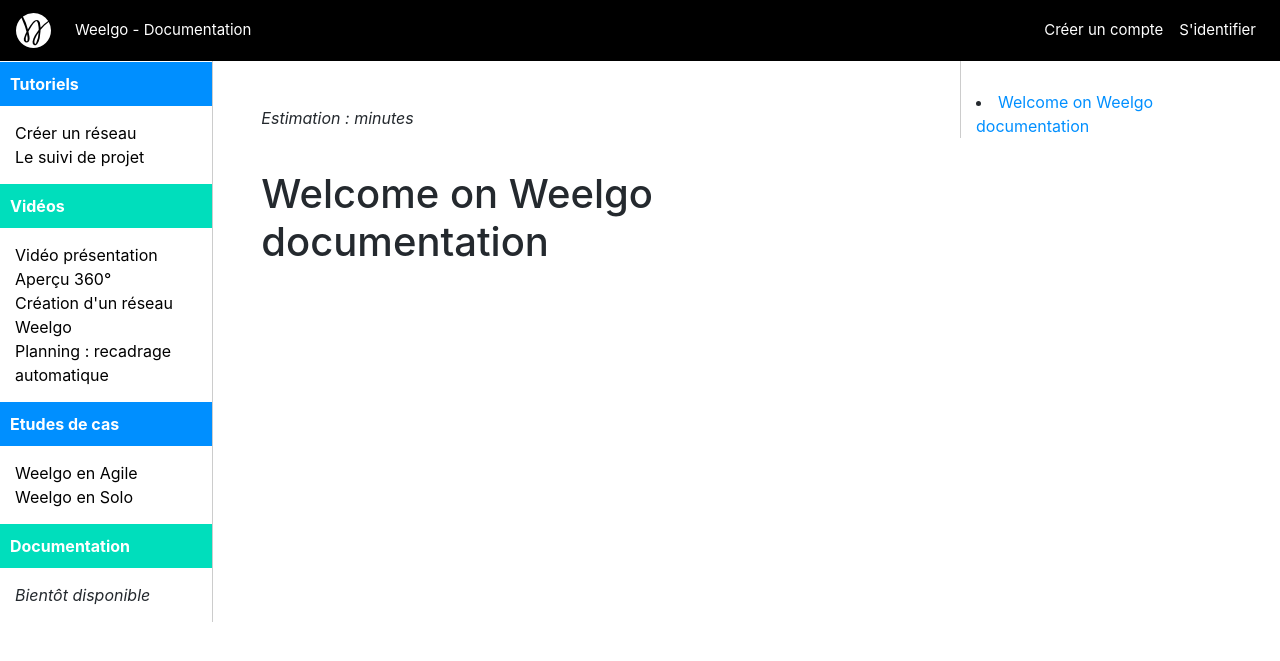
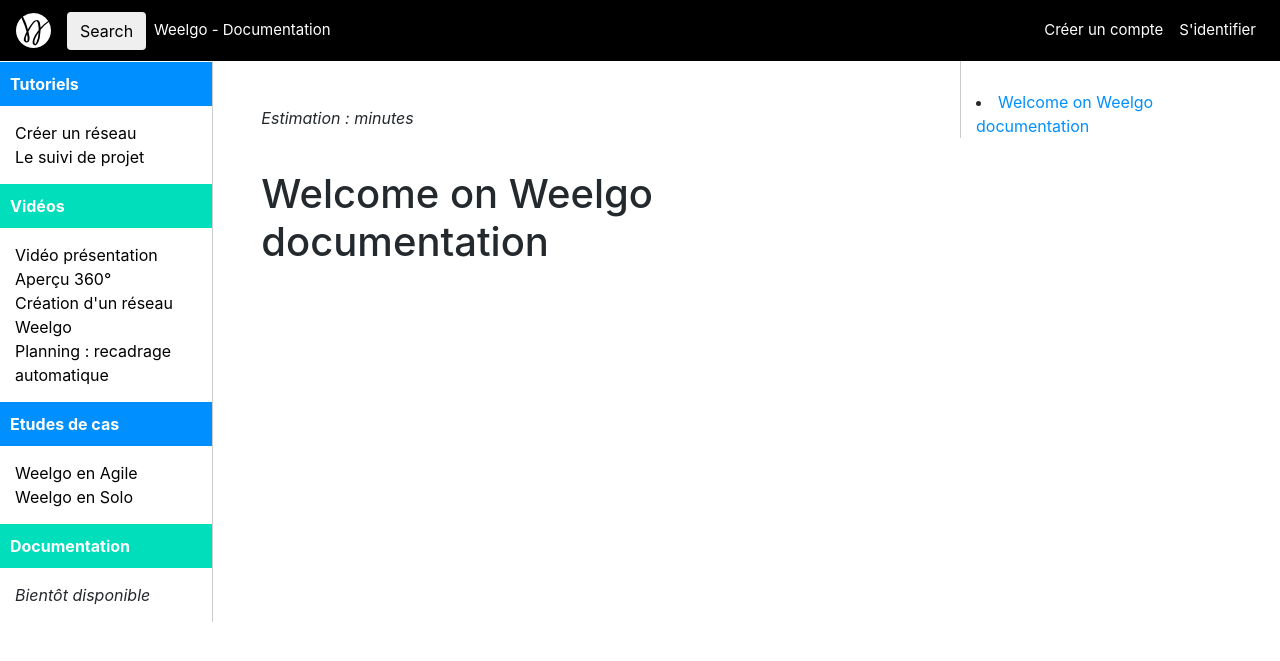
Before and after one commit to Weelgo/weelgo.github.io, a Jekyll site: the page built from index.md, in a window 1280 px wide. Shown: the top 661 px of the page. Built offline with Jekyll 4.4.1, drawn with Linux system fonts in a browser that asks for light colours.

Commit message:
amélioration doc

```diff
--- a/_includes/docs-navbar.html
+++ b/_includes/docs-navbar.html
@@ -1,9 +1,6 @@
 <nav class="navbar navbar-expand-lg fixed-top">
   <a class="navbar-brand" href="https://www.weelgo.com"><img src="{{ site.baseurl }}/img/logo_white_35x35.png" style=""></a>
-  <button class="navbar-toggler" type="button" data-toggle="collapse" data-target="#navbarSupportedContent" aria-controls="navbarSupportedContent" aria-expanded="false" aria-label="Toggle navigation">
-    <span class="navbar-toggler-icon"></span>
-  </button>
-
+  <button class="btn" type="submit">Search</button>
   <div class="collapse navbar-collapse" id="navbarSupportedContent">
     <ul class="navbar-nav mr-auto">
       <li class="nav-item active">
```
